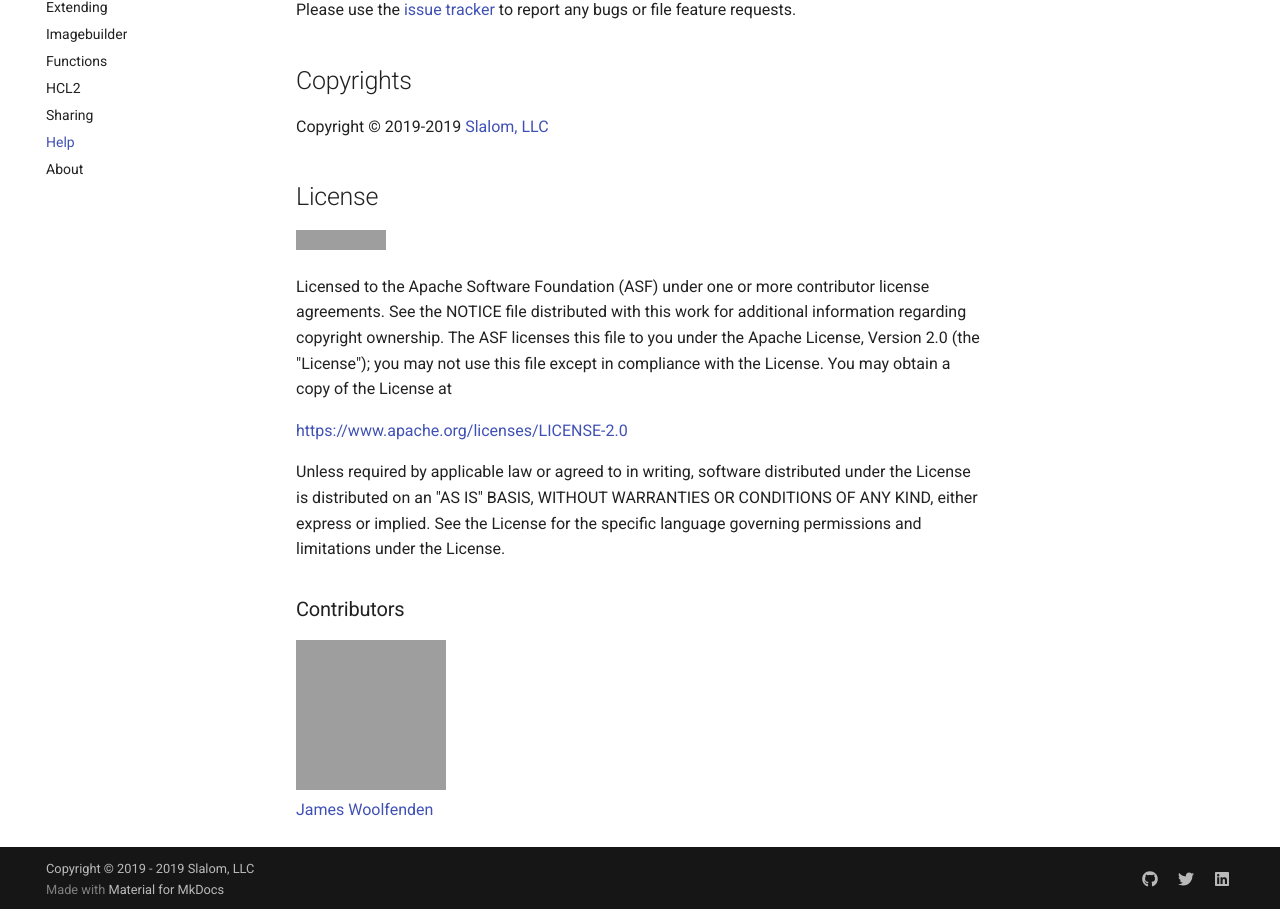
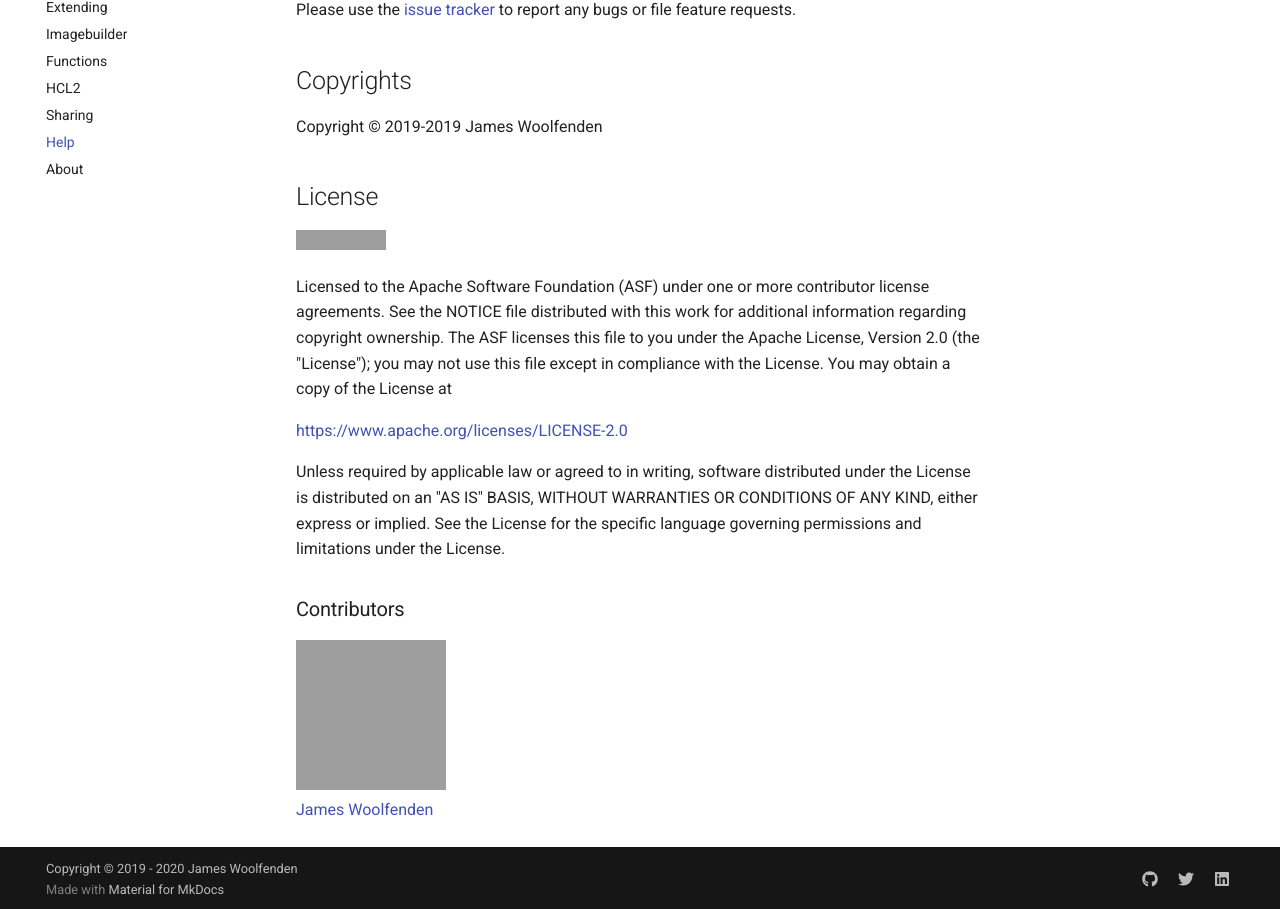
Before and after one commit to JamesWoolfenden/learn-packer, an MkDocs documentation site: the page built from docs/help.md, in a window 1280 px wide and 1366 px high. Shown: the part 454-1363 px from the top of the window. Built offline with MkDocs 1.6.1 and Material for MkDocs 9.7.7, drawn with Linux system fonts in a browser that asks for light colours; comment, search, counter and statistics services are not loaded; grey boxes are pictures that could not be loaded.

Commit message:
remove cruft

```diff
--- a/docs/help.md
+++ b/docs/help.md
@@ -14,7 +14,7 @@ Please use the [issue tracker](https://github.com/JamesWoolfenden/learn-packer-w
 
 ## Copyrights
 
-Copyright (c) 2019-2019 [Slalom, LLC](https://slalom.com)
+Copyright (c) 2019-2019 James Woolfenden
 
 ## License
 
--- a/mkdocs.yml
+++ b/mkdocs.yml
@@ -61,14 +61,13 @@ extra:
   manifest: "manifest.webmanifest"
   social:
     - type: "github"
-      link: "https://github.com/slalom-consulting-ltd"
+      link: "https://github.com/jameswoolfenden"
     - type: "twitter"
-      link: "https://twitter.com/slalom"
+      link: "https://twitter.com/JimWoolfenden"
     - type: "linkedin"
-      link: "https://linkedin.com/company/slalom-consulting/"
+      link: "https://www.linkedin.com/in/jameswoolfenden/"
 
 # Copyright
-copyright: "Copyright &copy; 2019 - 2019 Slalom, LLC"
+copyright: "Copyright &copy; 2019 - 2020 James Woolfenden"
 site_author: "James Woolfenden"
-google_analytics:
-  ["UA-151885688-2", "slalom-consulting-ltd.github.io/learn-packer/"]
+google_analytics: ["UA-151885688-2", "jameswoolfenden.github.io/learn-packer/"]
```
Also changed, not shown: other parts of docs/help.md (+2 -4 lines), .pre-commit-config.yaml (+5 -5 lines), docs/about.md (+1 -1 lines), docs/index.md (+2 -2 lines), .markdownlint.json.
